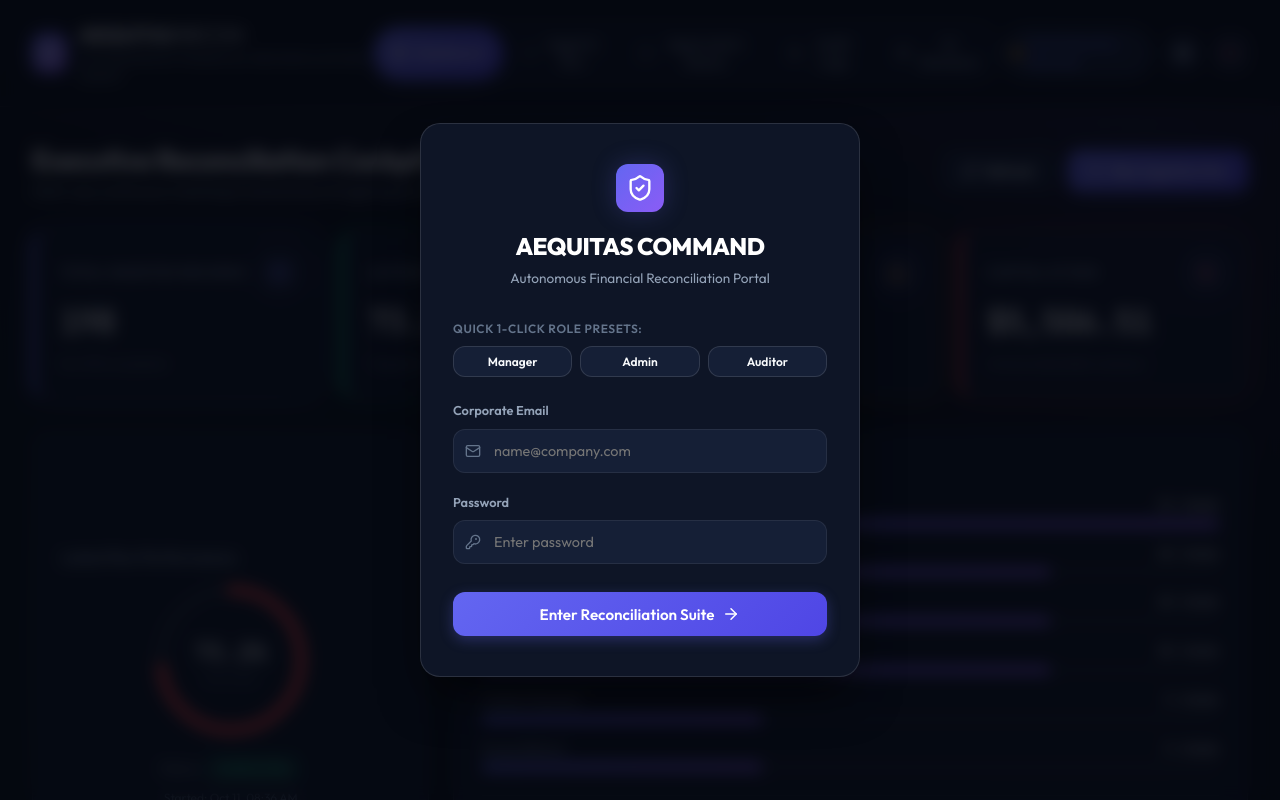
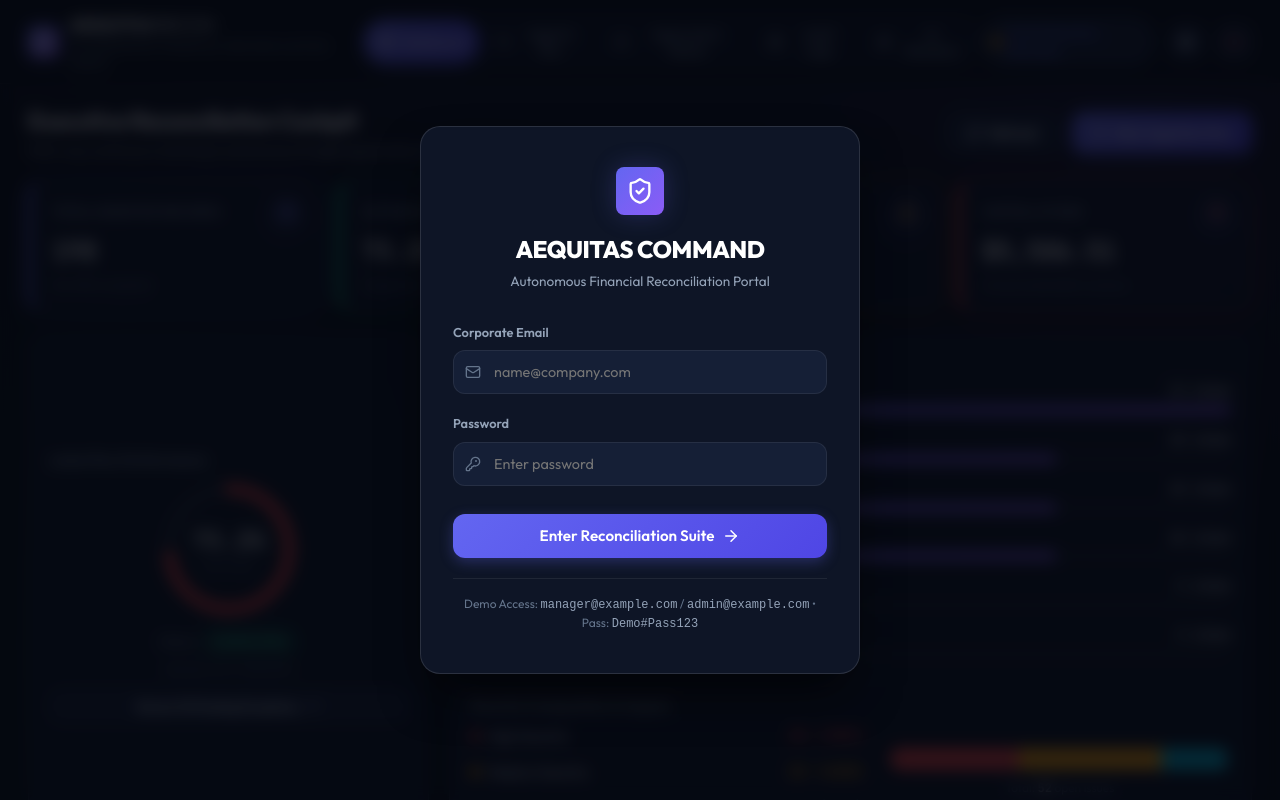
Before and after one commit to Manishrao07/reconciliation-agent, a React (Vite) app in the folder frontend/: page / in a window 1280 px wide. Shown: the top 800 px of the page. Built offline with nearby package versions, Linux system fonts and the light colour scheme; no server answers.

Commit message:
Refine dashboard sizing to compact executive density and remove login preset buttons

```diff
--- a/frontend/src/components/LoginModal.jsx
+++ b/frontend/src/components/LoginModal.jsx
@@ -22,11 +22,6 @@ export default function LoginModal({ onLoginSuccess }) {
     } finally {
       setLoading(false);
     }
-  };
-
-  const handleQuickLogin = (roleEmail) => {
-    setEmail(roleEmail);
-    setPassword('Demo#Pass123');
   };
 
   return (
@@ -57,54 +52,6 @@ export default function LoginModal({ onLoginSuccess }) {
             {error}
           </div>
         )}
-
-        {/* Quick Demo Logins Bar */}
-        <div style={{ marginBottom: '1.5rem' }}>
-          <span style={{ fontSize: '0.75rem', fontWeight: 600, color: 'var(--text-dim)', textTransform: 'uppercase', letterSpacing: '0.05em', display: 'block', marginBottom: '0.5rem' }}>
-            Quick 1-Click Role Presets:
-          </span>
-          <div style={{ display: 'grid', gridTemplateColumns: 'repeat(3, 1fr)', gap: '0.5rem' }}>
-            <button
-              type="button"
-              className="btn btn-secondary"
-              style={{
-                padding: '0.45rem',
-                fontSize: '0.75rem',
-                border: email === 'manager@example.com' ? '1px solid var(--accent-indigo)' : undefined,
-                background: email === 'manager@example.com' ? 'rgba(99, 102, 241, 0.15)' : undefined
-              }}
-              onClick={() => handleQuickLogin('manager@example.com')}
-            >
-              Manager
-            </button>
-            <button
-              type="button"
-              className="btn btn-secondary"
-              style={{
-                padding: '0.45rem',
-                fontSize: '0.75rem',
-                border: email === 'admin@example.com' ? '1px solid var(--accent-rose)' : undefined,
-                background: email === 'admin@example.com' ? 'rgba(239, 68, 68, 0.15)' : undefined
-              }}
-              onClick={() => handleQuickLogin('admin@example.com')}
-            >
-              Admin
-            </button>
-            <button
-              type="button"
-              className="btn btn-secondary"
-              style={{
-                padding: '0.45rem',
-                fontSize: '0.75rem',
-                border: email === 'auditor@example.com' ? '1px solid var(--accent-cyan)' : undefined,
-                background: email === 'auditor@example.com' ? 'rgba(6, 182, 212, 0.15)' : undefined
-              }}
-              onClick={() => handleQuickLogin('auditor@example.com')}
-            >
-              Auditor
-            </button>
-          </div>
-        </div>
 
         <form onSubmit={handleSubmit}>
           <div className="input-group">
@@ -159,6 +106,10 @@ export default function LoginModal({ onLoginSuccess }) {
               </>
             )}
           </button>
+
+          <div style={{ marginTop: '1.25rem', textAlign: 'center', fontSize: '0.75rem', color: 'var(--text-dim)', borderTop: '1px solid var(--border-subtle)', paddingTop: '1rem' }}>
+            Demo Access: <code style={{ color: 'var(--text-muted)' }}>manager@example.com</code> / <code style={{ color: 'var(--text-muted)' }}>admin@example.com</code> &bull; Pass: <code style={{ color: 'var(--text-muted)' }}>Demo#Pass123</code>
+          </div>
         </form>
       </div>
     </div>
--- a/frontend/src/index.css
+++ b/frontend/src/index.css
@@ -110,7 +110,7 @@ body {
   display: flex;
   align-items: center;
   justify-content: space-between;
-  padding: 1.25rem 2rem;
+  padding: 0.75rem 1.75rem;
   border-bottom: 1px solid var(--border-subtle);
   background: rgba(8, 12, 21, 0.85);
   backdrop-filter: blur(20px);
@@ -122,13 +122,13 @@ body {
 .brand-wrapper {
   display: flex;
   align-items: center;
-  gap: 0.75rem;
+  gap: 0.65rem;
 }
 
 .brand-icon-box {
-  width: 40px;
-  height: 40px;
-  border-radius: var(--radius-md);
+  width: 32px;
+  height: 32px;
+  border-radius: var(--radius-sm);
   background: linear-gradient(135deg, var(--accent-indigo), var(--accent-violet));
   display: flex;
   align-items: center;
@@ -138,7 +138,7 @@ body {
 }
 
 .brand-title {
-  font-size: 1.25rem;
+  font-size: 1.1rem;
   font-weight: 700;
   letter-spacing: -0.02em;
   background: linear-gradient(to right, #FFFFFF, #94A3B8);
@@ -147,7 +147,7 @@ body {
 }
 
 .brand-subtitle {
-  font-size: 0.75rem;
+  font-size: 0.68rem;
   color: var(--text-dim);
   text-transform: uppercase;
   letter-spacing: 0.08em;
@@ -158,10 +158,10 @@ body {
 .nav-tabs {
   display: flex;
   background: rgba(14, 21, 38, 0.8);
-  padding: 0.25rem;
+  padding: 0.2rem;
   border-radius: var(--radius-pill);
   border: 1px solid var(--border-subtle);
-  gap: 0.25rem;
+  gap: 0.2rem;
 }
 
 .nav-tab-btn {
@@ -169,9 +169,9 @@ body {
   border: none;
   color: var(--text-muted);
   font-family: var(--font-sans);
-  font-size: 0.875rem;
+  font-size: 0.8rem;
   font-weight: 500;
-  padding: 0.5rem 1.1rem;
+  padding: 0.35rem 0.85rem;
   border-radius: var(--radius-pill);
   cursor: pointer;
   display: flex;
@@ -330,24 +330,24 @@ body {
 
 /* Main Container Layout */
 .main-content {
-  max-width: 1440px;
+  max-width: 1400px;
   margin: 0 auto;
-  padding: 2rem;
+  padding: 1.25rem 1.75rem;
 }
 
 /* Stat Grid */
 .stat-grid {
   display: grid;
-  grid-template-columns: repeat(auto-fit, minmax(260px, 1fr));
-  gap: 1.25rem;
-  margin-bottom: 2rem;
+  grid-template-columns: repeat(auto-fit, minmax(230px, 1fr));
+  gap: 1rem;
+  margin-bottom: 1.25rem;
 }
 
 .stat-card {
-  padding: 1.5rem;
+  padding: 1rem 1.25rem;
   display: flex;
   flex-direction: column;
-  gap: 0.5rem;
+  gap: 0.35rem;
   position: relative;
   overflow: hidden;
 }
@@ -357,8 +357,8 @@ body {
   position: absolute;
   top: 0;
   right: 0;
-  width: 80px;
-  height: 80px;
+  width: 70px;
+  height: 70px;
   background: radial-gradient(circle, var(--accent-indigo) 0%, transparent 70%);
   opacity: 0.12;
   pointer-events: none;
@@ -371,7 +371,7 @@ body {
 }
 
 .stat-label {
-  font-size: 0.825rem;
+  font-size: 0.75rem;
   font-weight: 600;
   color: var(--text-muted);
   text-transform: uppercase;
@@ -379,8 +379,8 @@ body {
 }
 
 .stat-icon {
-  width: 34px;
-  height: 34px;
+  width: 28px;
+  height: 28px;
   border-radius: var(--radius-sm);
   display: flex;
   align-items: center;
@@ -388,14 +388,14 @@ body {
 }
 
 .stat-value {
-  font-size: 2rem;
+  font-size: 1.6rem;
   font-weight: 700;
-  letter-spacing: -0.03em;
+  letter-spacing: -0.02em;
   color: #FFFFFF;
 }
 
 .stat-subtext {
-  font-size: 0.8rem;
+  font-size: 0.75rem;
   color: var(--text-dim);
 }
 
--- a/frontend/src/views/DashboardView.jsx
+++ b/frontend/src/views/DashboardView.jsx
@@ -101,12 +101,12 @@ export default function DashboardView({ onGoToUpload, onGoToApprovals }) {
   return (
     <div className="main-content">
       {/* Top Banner with Quick Actions */}
-      <div style={{ display: 'flex', alignItems: 'center', justifyContent: 'space-between', marginBottom: '1.75rem' }}>
+      <div style={{ display: 'flex', alignItems: 'center', justifyContent: 'space-between', marginBottom: '1.25rem' }}>
         <div>
-          <h2 style={{ fontSize: '1.75rem', fontWeight: 700, color: '#FFFFFF', letterSpacing: '-0.02em' }}>
+          <h2 style={{ fontSize: '1.45rem', fontWeight: 700, color: '#FFFFFF', letterSpacing: '-0.02em', marginBottom: '0.15rem' }}>
             Executive Reconciliation Cockpit
           </h2>
-          <p style={{ color: 'var(--text-muted)', fontSize: '0.9rem' }}>
+          <p style={{ color: 'var(--text-muted)', fontSize: '0.825rem' }}>
             Multi-way continuous matching & autonomous AI agent governance overview
           </p>
         </div>
@@ -180,18 +180,18 @@ export default function DashboardView({ onGoToUpload, onGoToApprovals }) {
       </div>
 
       {/* Center Row: Gauge & Visual Breakdown */}
-      <div style={{ display: 'grid', gridTemplateColumns: 'minmax(320px, 1fr) 2fr', gap: '1.5rem', marginBottom: '2rem' }}>
+      <div style={{ display: 'grid', gridTemplateColumns: 'minmax(280px, 1fr) 2fr', gap: '1.25rem', marginBottom: '1.25rem' }}>
         {/* Match Rate & Run Health Card */}
-        <div className="glass-panel" style={{ padding: '1.75rem', display: 'flex', flexDirection: 'column', alignItems: 'center', justifyContent: 'center', textAlign: 'center' }}>
-          <h3 style={{ fontSize: '1rem', fontWeight: 600, color: 'var(--text-muted)', marginBottom: '1rem', alignSelf: 'flex-start' }}>
+        <div className="glass-panel" style={{ padding: '1.25rem', display: 'flex', flexDirection: 'column', alignItems: 'center', justifyContent: 'center', textAlign: 'center' }}>
+          <h3 style={{ fontSize: '0.9rem', fontWeight: 600, color: 'var(--text-muted)', marginBottom: '0.75rem', alignSelf: 'flex-start' }}>
             Latest Run Performance
           </h3>
-          <MatchGauge rate={latestRun ? Number(latestRun.match_rate) : 0} size={150} />
-          <div style={{ marginTop: '1.25rem', display: 'flex', flexDirection: 'column', gap: '0.35rem' }}>
-            <span style={{ fontSize: '0.85rem', color: 'var(--text-muted)' }}>
+          <MatchGauge rate={latestRun ? Number(latestRun.match_rate) : 0} size={130} />
+          <div style={{ marginTop: '0.85rem', display: 'flex', flexDirection: 'column', gap: '0.25rem' }}>
+            <span style={{ fontSize: '0.8rem', color: 'var(--text-muted)' }}>
               Status: <span className="pill pill-success">{latestRun ? latestRun.status : 'IDLE'}</span>
             </span>
-            <span style={{ fontSize: '0.75rem', color: 'var(--text-dim)' }}>
+            <span style={{ fontSize: '0.72rem', color: 'var(--text-dim)' }}>
               Started: {latestRun ? formatTimestamp(latestRun.started_at) : 'N/A'}
             </span>
           </div>
@@ -199,25 +199,25 @@ export default function DashboardView({ onGoToUpload, onGoToApprovals }) {
             <button
               className="btn btn-secondary"
               onClick={onGoToApprovals}
-              style={{ marginTop: '1rem', width: '100%', fontSize: '0.8rem' }}
+              style={{ marginTop: '0.85rem', width: '100%', fontSize: '0.75rem', padding: '0.45rem' }}
             >
               <span>Review {openDiscrepancies.length} Pending Exceptions</span>
-              <ArrowUpRight size={14} />
+              <ArrowUpRight size={13} />
             </button>
           )}
         </div>
 
         {/* Charts Matrix */}
-        <div className="glass-panel" style={{ padding: '1.75rem', display: 'flex', flexDirection: 'column', gap: '1.5rem' }}>
+        <div className="glass-panel" style={{ padding: '1.25rem', display: 'flex', flexDirection: 'column', gap: '1.25rem' }}>
           <div>
-            <h3 style={{ fontSize: '1rem', fontWeight: 600, color: 'var(--text-muted)', marginBottom: '0.75rem' }}>
+            <h3 style={{ fontSize: '0.9rem', fontWeight: 600, color: 'var(--text-muted)', marginBottom: '0.5rem' }}>
               Discrepancies by Categorical Type
             </h3>
             <TypeBarChart data={typeData} />
           </div>
 
-          <div style={{ borderTop: '1px solid var(--border-subtle)', paddingTop: '1.25rem' }}>
-            <h3 style={{ fontSize: '1rem', fontWeight: 600, color: 'var(--text-muted)', marginBottom: '0.75rem' }}>
+          <div style={{ borderTop: '1px solid var(--border-subtle)', paddingTop: '1rem' }}>
+            <h3 style={{ fontSize: '0.9rem', fontWeight: 600, color: 'var(--text-muted)', marginBottom: '0.5rem' }}>
               Severity Composition & Impact
             </h3>
             <SeverityDonutChart data={severityCountMap} />
```
